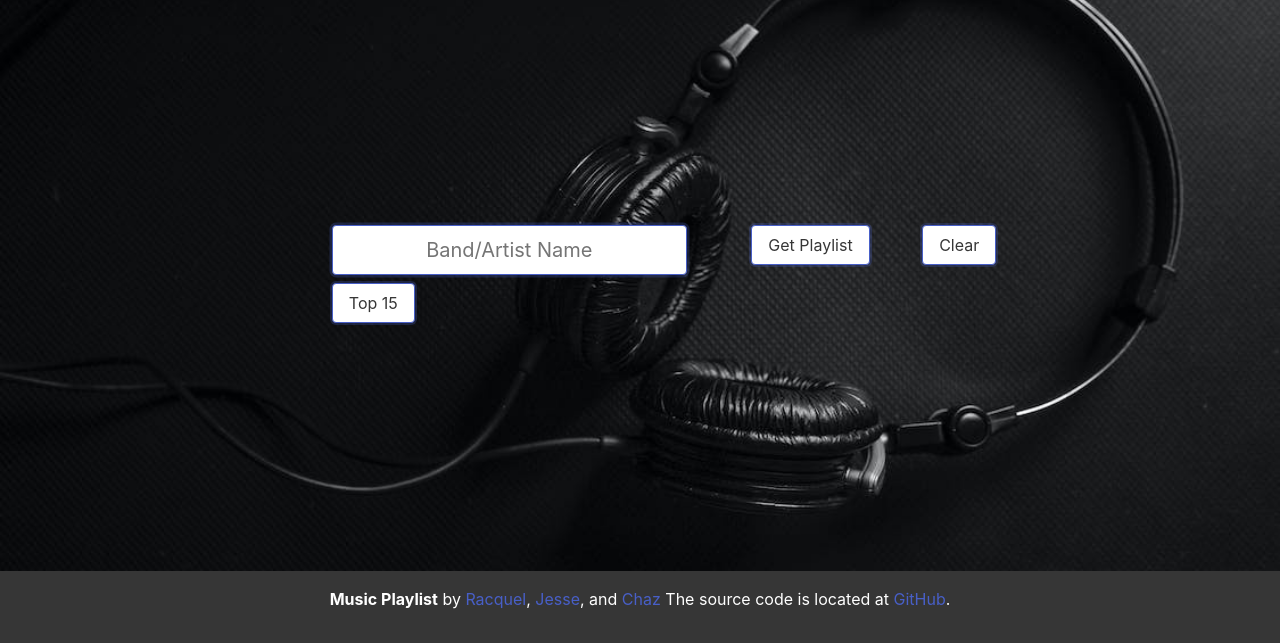
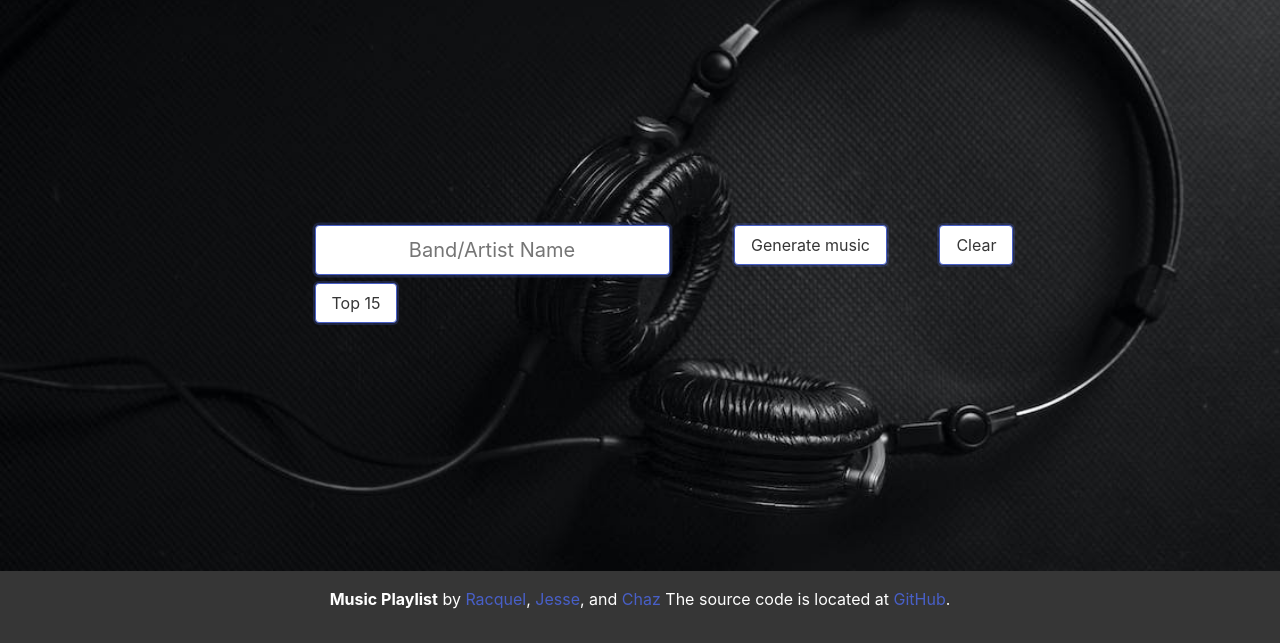
Before and after one commit to chazgraham/Music--Playlist, a plain HTML site: page index.html in a window 1280 px wide. Shown: the part 157-800 px from the top of the page. Drawn offline with nearby package versions, Linux system fonts and the light colour scheme.

Commit message:
changed name on first button

```diff
--- a/index.html
+++ b/index.html
@@ -21,7 +21,7 @@
                     <input class="button is-focused is-responsive is-medium mb-2 mr-3 ml-6" id="input-data" name="artist"
                         placeholder="Band/Artist Name" />
                     <button class="button is-focused is-normal has-text-bold is-responsive mb-2 ml-6" type="submit"
-                        id="submitBtn">Get Playlist</button>
+                        id="submitBtn">Generate music</button>
                     <button class="button is-focused is-normal is-responsive mb-2 ml-6 mr-12" id="clearBtn">Clear</button>
                 </div>
                 <button class="button is-focused is-normal is-responsive ml-6" id="top-5">Top 15</button>
```
